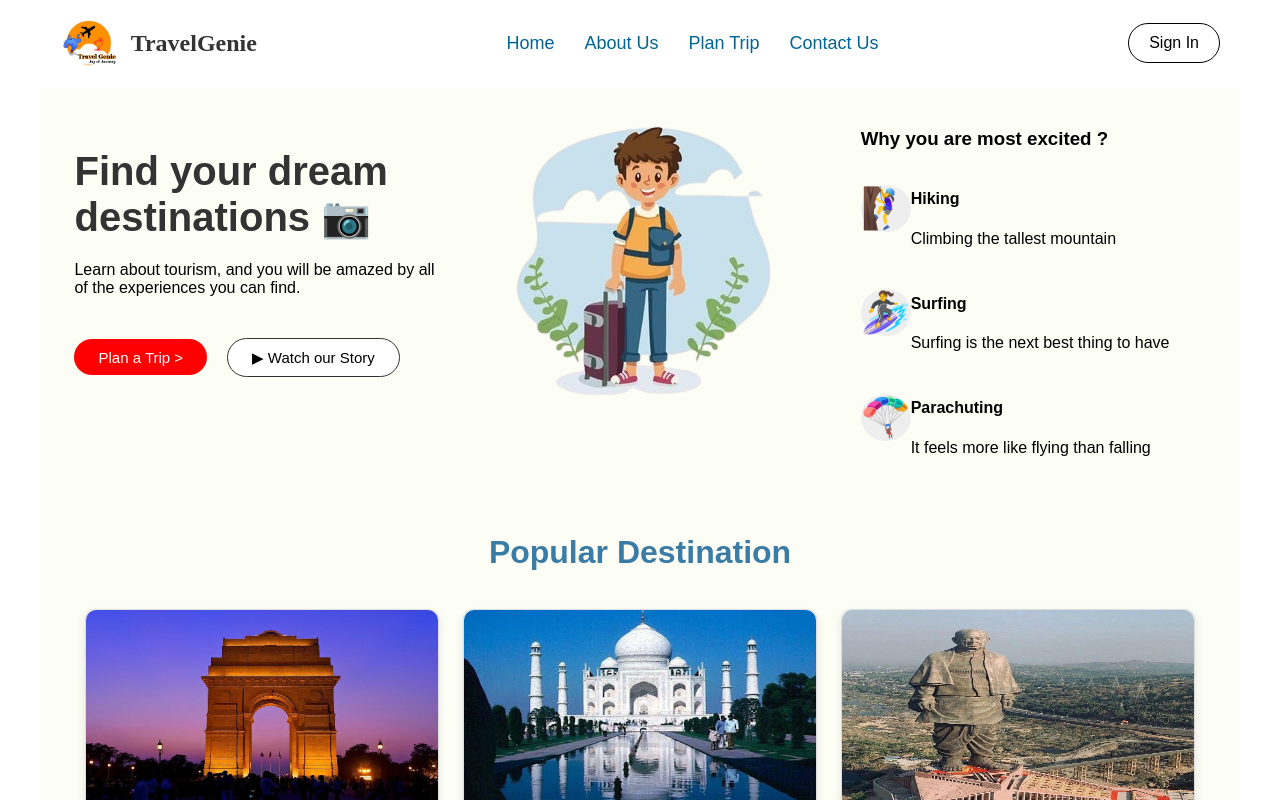
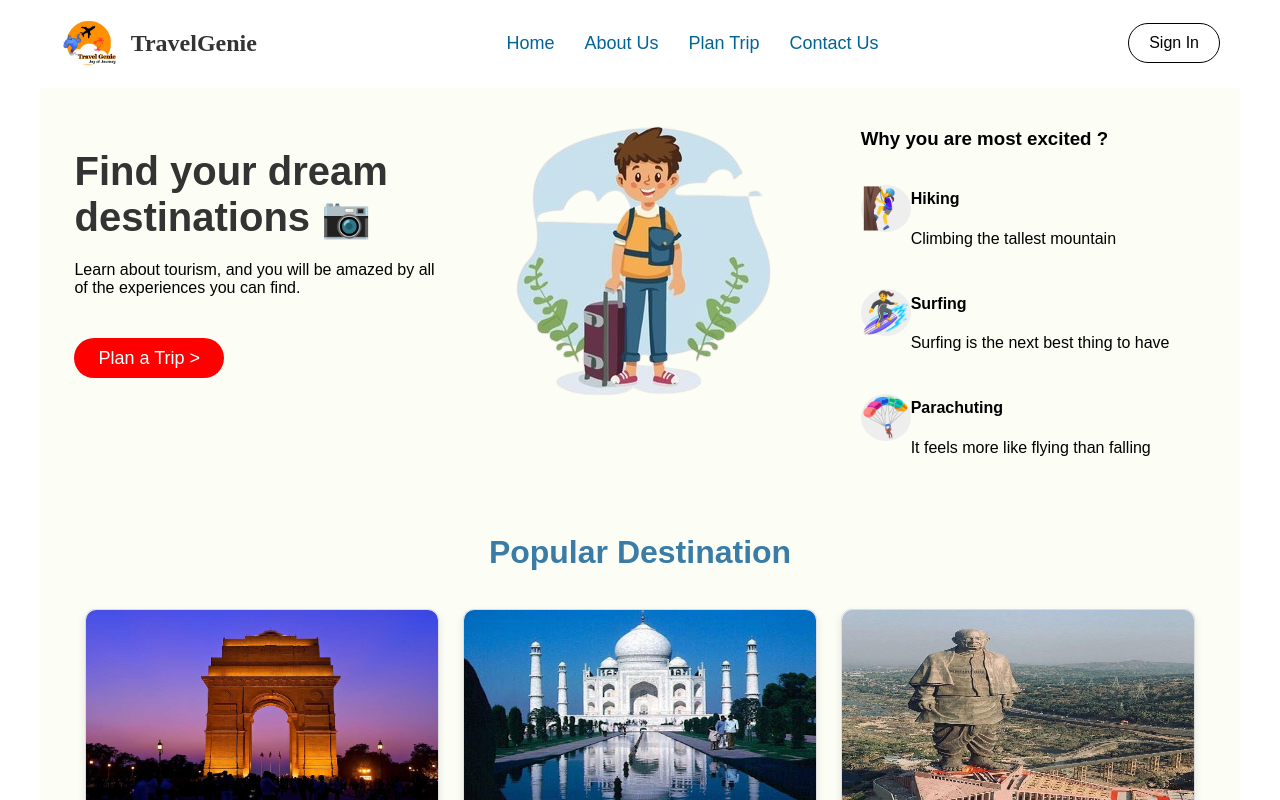
Before and after one commit to AbhayKrSing/AITravelapp, a React (Vite) app: page / in a window 1280 px wide. Shown: the top 800 px of the page. Built offline with nearby package versions, Linux system fonts and the light colour scheme.

Commit message:
Final_Commit_YG

```diff
--- a/src/App.css
+++ b/src/App.css
@@ -244,7 +244,7 @@
 
   padding: 0.6rem 1.5rem;
   cursor: pointer;
-  font-size: 15px;
+  font-size: 18px;
   transition: background-color 0.3s, color 0.3s;
   transition: transform 0.2s ease-in-out;
 }
@@ -263,10 +263,7 @@ a:-webkit-any-link{
   text-decoration: none !important;
 }
 
-.watch-story {
-  background-color: #fff;
-  border: 1px solid #333;
-}
+
 
 .hero-image img {
 
--- a/src/pages/Home.jsx
+++ b/src/pages/Home.jsx
@@ -36,36 +36,42 @@ function Home() {
     {
       img: Dest_1,
       title: "India Gate",
+      wikipediaUrl:"https://en.wikipedia.org/wiki/India_Gate",
       description:
         "At the centre of New Delhi stands the 42 m high India Gate, an Arc-de-Triomphe like archway in the middle of a crossroad.The India Gate was part of the work of the Imperial War Graves Commission (IWGC), which came into existence in December 1917 under the British rule for building war graves and memorials to soldiers who were killed in the First World War.",
     },
     {
       img: Dest_2,
       title: "Taj Mahal",
+      wikipediaUrl:"https://en.wikipedia.org/wiki/Taj_Mahal",
       description:
         "Entrusted to a board-of-architects by the Emperor Shah Jahan, the construction of the Taj Complex began about 1631 AD. The principal mausoleum was completed in 1648 AD by employing thousands of artisans and craftsmen, whereas, the outlying buildings and gardens were finished five years later in 1653 AD.",
     },
     {
       img: Dest_3,
       title: "Statue Of Unity",
+      wikipediaUrl:"https://en.wikipedia.org/wiki/Statue_of_Unity",
       description:
         "The statue has been built as an ode to the Iron Man of India, Sardar Vallabhbhai Patel, the first home minister of independent India. He was responsible for uniting all 562 princely states of the country to build the Republic of India.",
     },
     {
       img: Dest_4,
       title: "Somnath Temple",
+      wikipediaUrl:"https://en.wikipedia.org/wiki/Somnath_temple",
       description:
         "Dedicated to Lord Shiva, the Somnath Temple is one of the most important spiritual sites in the Hindu circuit. Believed to be the first of the 12 jyotirlingas",
     },
     {
       img: Dest_5,
       title: "Golden Temple",
+      wikipediaUrl:"https://en.wikipedia.org/wiki/Golden_Temple",
       description:
         "The Golden Temple Amritsar India (Sri Darbar Sahib Amritsar) is not only a central religious place of the Sikhs, but also a symbol of human brotherhood and equality. Everybody, irrespective of cast, creed or race can seek spiritual solace and religious fulfilment without any hindrance. It also represents the distinct identity, glory and heritage of the Sikhs.",
     },
     {
       img: Dest_6,
       title: "Mysore Palace",
+      wikipediaUrl:"https://en.wikipedia.org/wiki/Mysore_Palace",
       description:
         "The Palace of Mysore (also known as the Amba Vilas Palace) is a historical palace in the city of Mysore in Karnataka. Designed by the English Architect, Henry Irwin, the Mysore Palace dominates the skyline of Mysore.",
     },
@@ -106,7 +112,7 @@ function Home() {
                 Plan a Trip &gt;
               </Link>
             </button>
-            <button className="watch-story">▶ Watch our Story</button>
+
           </div>
         </div>
         <div className="hero-image">
@@ -136,8 +142,9 @@ function Home() {
         </center>
         <div className="popular-dest">
           {popularVisits.map((place, idx) => (
-            <div className="container-place-data" key={idx}>
-              {/* <p>{blog.img.data}</p> */}
+            <a href={place.wikipediaUrl}   key={idx}>
+            <div className="container-place-data" key={idx} >
+
               <img src={place.img} />
               <div className="place-data-style">
                 <h2 className="place-data-title">{place.title}</h2>
@@ -145,6 +152,7 @@ function Home() {
                 <p className="place-data-desc">{place.description}</p>
               </div>
             </div>
+            </a>
           ))}
         </div>
         <div id="third" className="third-sec">
```
